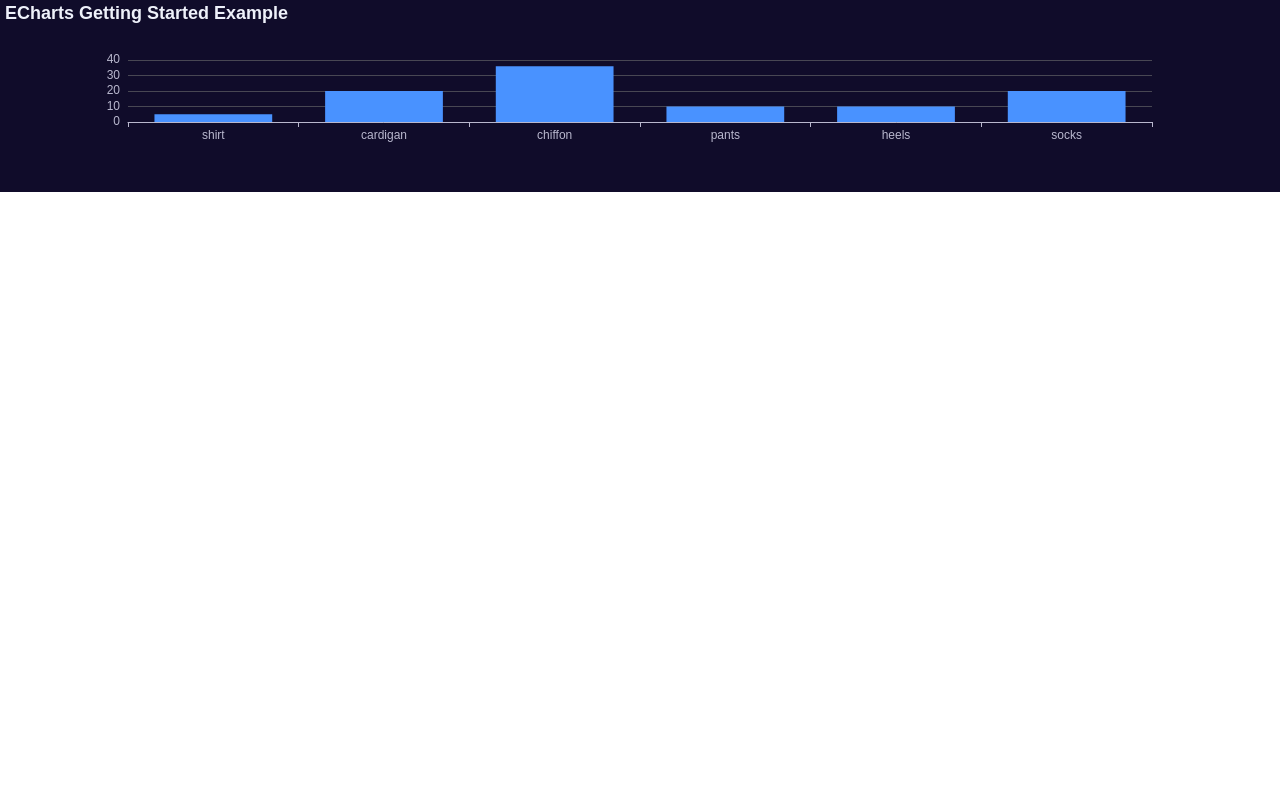
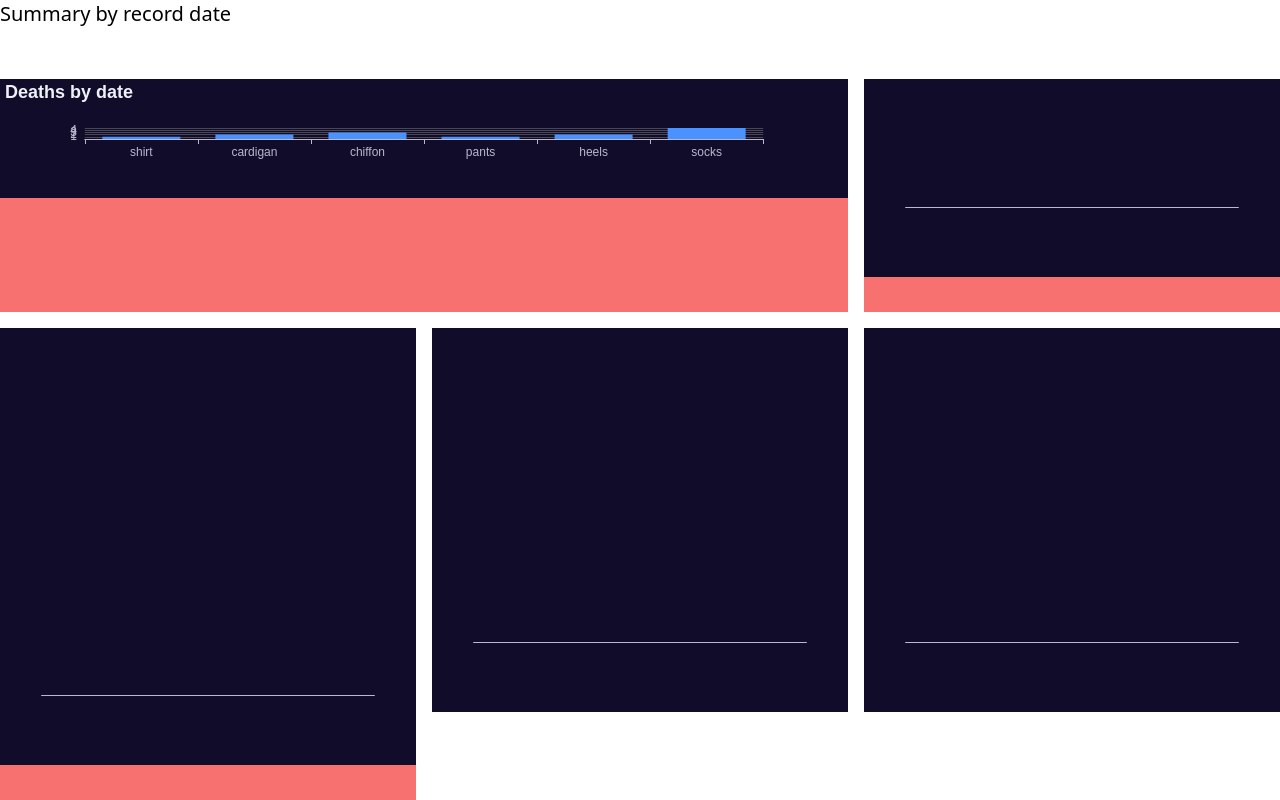
Before and after one commit to syigen/covid_death_report_analyser, a React (Create React App) app in the folder dashboard/: page / in a window 1280 px wide. Built offline with nearby package versions, Linux system fonts and the light colour scheme.

Commit message:
create app layout

```diff
--- a/dashboard/src/app/App.js
+++ b/dashboard/src/app/App.js
@@ -1,42 +1,13 @@
-import React, { useEffect, useRef, useState } from 'react';
-import * as echarts from 'echarts';
+import React from 'react';
+import Dashboard from '../pages/dashboard';
 import './App.css';
 
 const App = () => {
-    const chartRef = useRef();
-    const [chart, setChart] = useState();
-
-    useEffect(() => {
-        if (chartRef) {
-            const myChart = echarts.init(chartRef.current, 'dark');
-            setChart(myChart);
-        }
-    }, [chartRef]);
-
-    useEffect(() => {
-        if (chart) {
-            chart.setOption({
-                title: {
-                    text: 'ECharts Getting Started Example'
-                },
-                tooltip: {},
-                xAxis: {
-                    data: ['shirt', 'cardigan', 'chiffon', 'pants', 'heels', 'socks']
-                },
-                yAxis: {},
-                series: [{
-                    name: 'sales',
-                    type: 'bar',
-                    data: [5, 20, 36, 10, 10, 20]
-                }]
-            });
-        }
-    }, [chart]);
 
 
     return (
-        <div className="App">
-            <div ref={chartRef} className="w-auto h-48" />
+        <div className="App h-screen">
+            <Dashboard />
         </div>
     );
 }
--- /dev/null
+++ b/dashboard/src/components/reports/histogram_report/index.js
@@ -0,0 +1,38 @@
+import React, { useState, useEffect, useRef } from 'react';
+import * as echarts from 'echarts';
+
+const HistogramReport = ({ title = "", x = [], y = [] }) => {
+    const chartRef = useRef();
+    const [chart, setChart] = useState();
+
+    useEffect(() => {
+        if (chartRef) {
+            const myChart = echarts.init(chartRef.current, 'dark');
+            setChart(myChart);
+        }
+    }, [chartRef]);
+
+    useEffect(() => {
+        if (chart) {
+            chart.setOption({
+                title: {
+                    text: `${title}`
+                },
+                tooltip: {},
+                xAxis: {
+                    data: x
+                },
+                yAxis: {},
+                series: [{
+                    name: 'sales',
+                    type: 'bar',
+                    data: y
+                }]
+            });
+        }
+    }, [chart, title, x, y]);
+    return (
+        <div ref={chartRef} className="w-auto h-full" />
+    );
+}
+export default HistogramReport;
--- /dev/null
+++ b/dashboard/src/pages/dashboard/index.js
@@ -0,0 +1,55 @@
+import React from 'react'
+import HistogramReport from '../../components/reports/histogram_report';
+const Dashboard = () => {
+
+    return (
+
+        <div className={"grid grid-cols-12 gap-4 h-full"}>
+
+            <div className={"col-span-12"}>
+                <h1 className={"text-xl"}>Summary by record date</h1>
+            </div>
+
+            <div className={"col-span-12 md:col-span-8 h-full bg-red-400"}>
+
+                <HistogramReport title={"Deaths by date"} x={['shirt', 'cardigan', 'chiffon', 'pants', 'heels', 'socks']} y={[1, 2, 3, 1, 2, 5]} />
+
+            </div>
+
+
+            <div className={"col-span-12 md:col-span-4 h-full bg-red-400"}>
+
+                <HistogramReport />
+
+            </div>
+
+
+
+            <div className={"col-span-12  md:col-span-4  h-full bg-red-400"}>
+
+                <HistogramReport />
+
+            </div>
+
+
+
+            <div className={"col-span-12 sm:col-span-12 md:col-span-4  h-96"}>
+
+                <HistogramReport />
+
+            </div>
+
+
+
+            <div className={"col-span-12 md:col-span-4  h-96"}>
+
+                <HistogramReport />
+
+            </div>
+
+        </div>
+
+    );
+}
+
+export default Dashboard;
```
